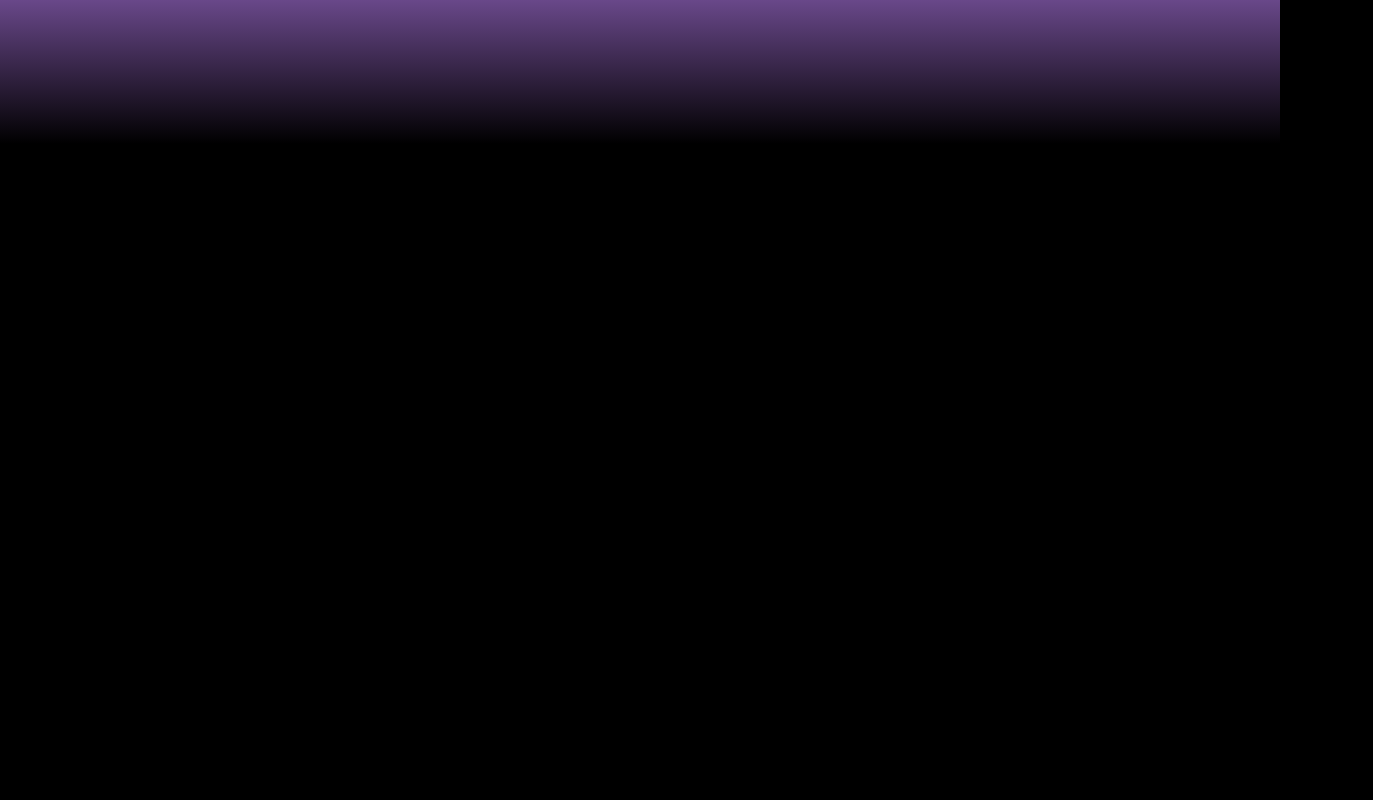
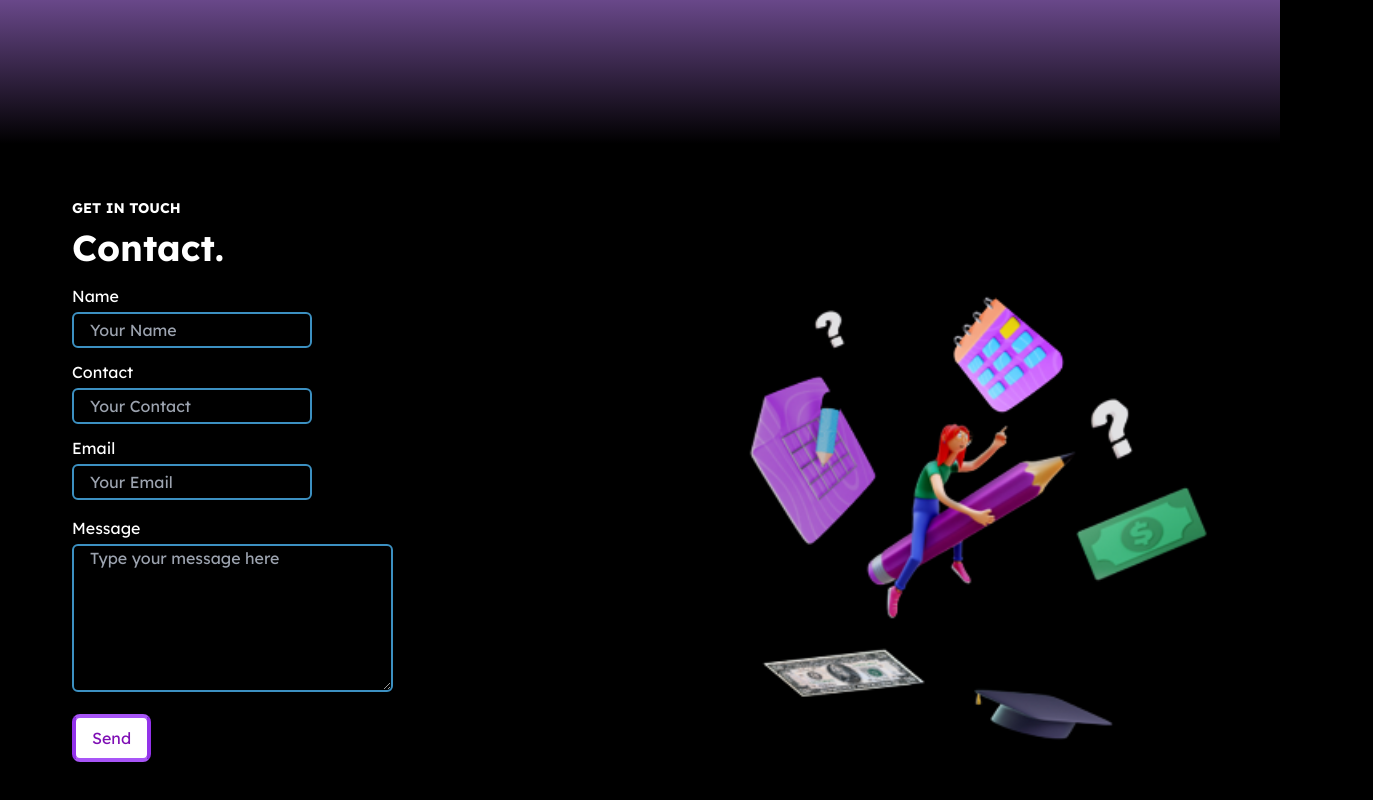
Before and after one commit to RiyaB2202/techno-animates, a Next.js app: page / in a window 1280 px wide. Shown: the part 3648-4448 px from the top of the page, 1373 px wide, since content can reach past the window. Before the commit the page ends 3872 px from the top, so only its background shows below. Built offline with nearby package versions, Linux system fonts and the light colour scheme.

Commit message:
contact us page

```diff
--- a/app/page.jsx
+++ b/app/page.jsx
@@ -5,7 +5,7 @@ import Testimonials from "@/components/Testimonials";
 
 import Whyus from "@/components/Whyus";
 import Footer from "@/components/Footer";
-
+import Contact from "@/components/Contact";
 export default function Home() {
   return (
     <div className="h-full">
@@ -17,6 +17,7 @@ export default function Home() {
       <OurClients />
       <Testimonials />
       <Footer />
+      <Contact/>
     </div>
   );
 }
--- /dev/null
+++ b/components/Contact.jsx
@@ -0,0 +1,77 @@
+import React from "react";
+import "/public/contact_page.png";
+
+function ContactUs() {
+  return (
+    <div className="flex items-left text-md">
+      <div className="bg-black text-white p-8 ml-10">
+        <div className="main mt-1">
+          <h1 className="text-4xl font-bold mb-4 ">
+            <span className="text-sm/10">GET IN TOUCH</span>
+            <br />
+            Contact.
+          </h1>
+        </div>
+        <form>
+          <div className="mb-3">
+            <label className="block text-gray" htmlFor="name">
+              Name
+            </label>
+            <input
+              className="bg-black border-2 border-primary rounded-md w-60 px-4 py-1 text-white focus:outline-none focus:border-primary mt-1"
+              type="text"
+              id="name"
+              placeholder="Your Name"
+            />
+          </div>
+          <div className="mb-3">
+            <label className="text-gray" htmlFor="contact">
+              Contact
+            </label>
+            <br />
+            <input
+              className="bg-black border-2 border-primary rounded-md w-60 px-4 py-1 text-white focus:outline-none focus:border-primary mt-1"
+              type="text"
+              id="contact"
+              placeholder="Your Contact"
+            />
+          </div>
+          <div className="mb-4">
+            <label className="block text-gray" htmlFor="email">
+              Email
+            </label>
+            <input
+              className="bg-black border-2 border-primary rounded-md  text-white focus:outline-none focus:border-primary mt-1 w-60 px-4 py-1"
+              type="email"
+              id="email"
+              placeholder="Your Email"
+            />
+          </div>
+          <div className="mb-4">
+            <label className="block text-gray" htmlFor="message">
+              Message
+            </label>
+            <textarea
+              className="bg-black border-2 border-primary rounded-md text-white focus:outline-none focus:border-primary mt-1 px-4"
+              id="message"
+              rows="6"
+              cols="30"
+              placeholder="Type your message here"
+            ></textarea>
+          </div>
+          <button
+            className="bg-white text-button py-2 px-4  border-4 border-purple-500 border-x-purple-600 rounded-lg"
+            type="submit"
+          >
+            Send
+          </button>
+        </form>
+      </div>
+      <div className="imageicon">
+        <img src="contact_page.png" alt="svg" width="804" height="643" className=" ml-36" />
+      </div>
+    </div>
+  );
+}
+
+export default ContactUs;
--- a/tailwind.config.js
+++ b/tailwind.config.js
@@ -28,6 +28,19 @@ module.exports = {
         "gradient-conic":
           "conic-gradient(from 180deg at 50% 50%, var(--tw-gradient-stops))",
       },
+      backgroundColor: {
+        black: "#000000",
+        white: "#ffffff",
+      },
+      borderColor: {
+        primary: "#3C90C1",
+      },
+      textColor: {
+        button: "#7E0EB4",
+      },
+      placeholderColor: {
+        gray: "#363C4B",
+      },
     },
   },
   plugins: [],
```
Also changed, not shown: public/contact_page.png (added).
